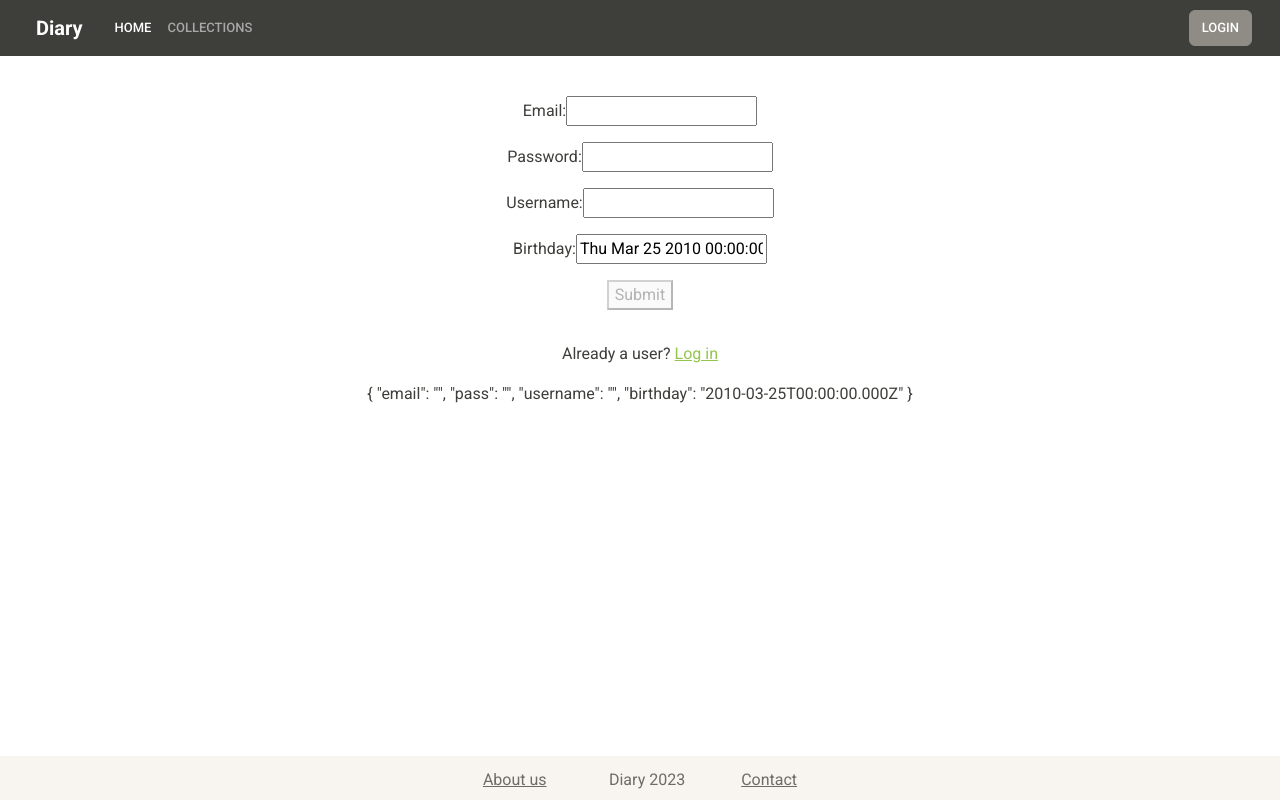
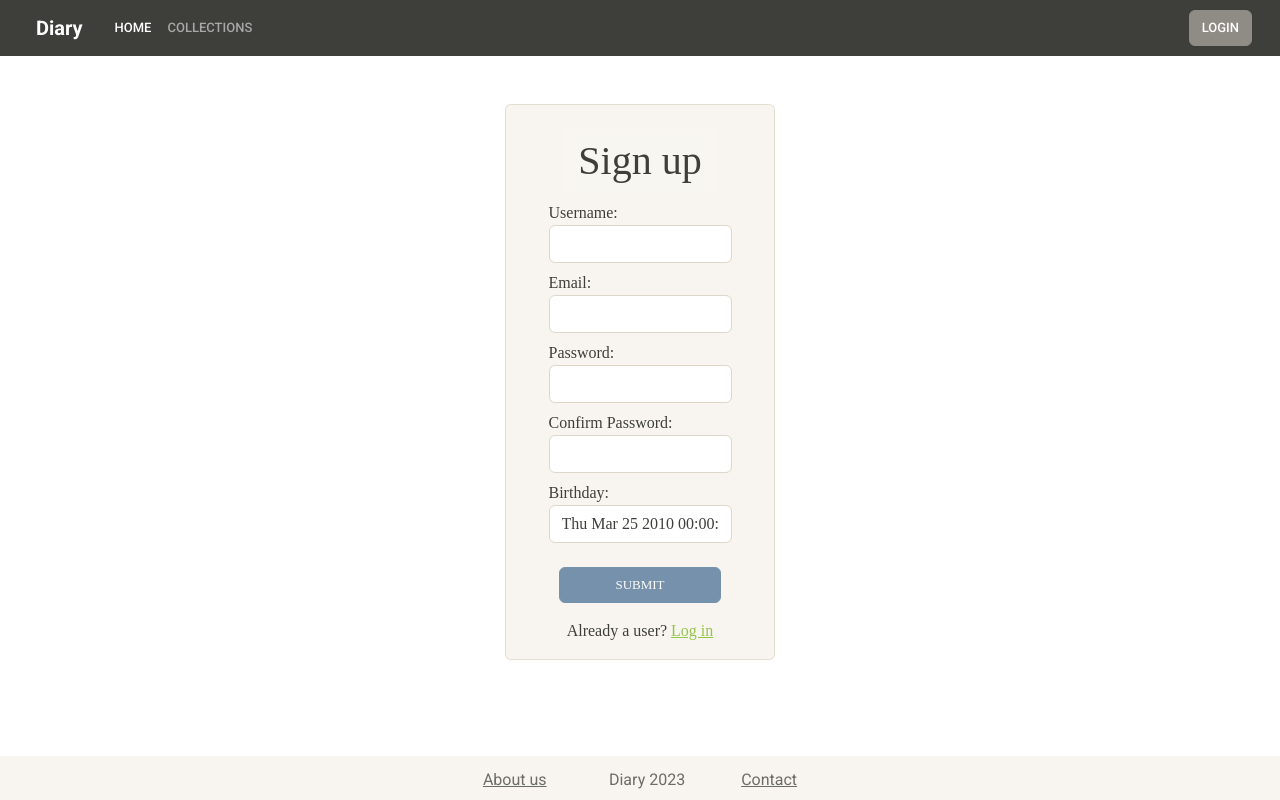
Before and after one commit to RonaldKirk443/diary-frontend, an Angular app: page /register in a window 1280 px wide. Built offline with nearby package versions, Linux system fonts and the light colour scheme.

Commit message:
Registration design start

```diff
--- a/src/app/pages/login/login.component.html
+++ b/src/app/pages/login/login.component.html
@@ -8,7 +8,7 @@
         <div class="inner-addon right-addon">
 
           <span [hidden]="email.valid || email.pristine" data-bs-custom-class="my-popover" data-bs-toggle="popover" data-bs-trigger="hover" data-bs-content="Email cannot be empty." class="bi bi-info-circle"></span>
-          <input [ngClass]="email.valid || email.pristine ? 'goodClass' : 'border-2 border-color'" name="email" class="work-input d-block form-control mb-3" id="email" type="email" placeholder="id=" required [(ngModel)]="login.email" #email="ngModel">
+          <input [ngClass]="email.valid || email.pristine ? 'goodClass' : 'border-2 border-color'" name="email" class="d-block form-control mb-3" id="email" type="email" placeholder="id=" required [(ngModel)]="login.email" #email="ngModel">
 
         </div>
 
@@ -30,6 +30,7 @@
         <input class="form-check-input" type="checkbox" id="remember">
         <label class="form-check-label" for="remember"> Remember me</label>
       </fieldset>
+
       <fieldset class="mb-5 mx-auto col-8 mt-3">
         <button [disabled]="!loginForm.valid" type="submit" class="btn btn-primary col-12">Submit</button>
       </fieldset>
--- a/src/app/pages/register/register.component.css
+++ b/src/app/pages/register/register.component.css
@@ -1,7 +1,23 @@
-.main-form {
-  margin-top: 5vh;
-  display: flex;
-  flex-direction: column;
-  align-items: center;
-  gap: 2vh;
+.reBody {
+  font-family: SansSerif;
+  font-size: 16px;
 }
+
+.border-color {
+  border-color: #d9534f;
+  box-shadow: 0 0 2px 3px #f5b3b0;
+}
+
+.inner-addon {
+  position: relative;
+}
+
+.bi {
+  position: absolute;
+  padding: 4%;
+  color: red;
+}
+
+.right-addon .bi {
+  right: 0px;
+}
--- a/src/app/pages/register/register.component.html
+++ b/src/app/pages/register/register.component.html
@@ -1,46 +1,66 @@
-<form class="main-form" #registerForm="ngForm" (ngSubmit)="registerUser()">
+<div class="reBody row w-100 m-0 mt-5 h-100 container-fluid">
+  <div class="mx-auto col-12 col-sm-12 col-md-8 col-lg-6 col-xl-6">
 
-  <div class="email-div">
-    <label>Email: </label>
-    <input name="email" required [(ngModel)]="user.email" #email="ngModel">
+    <form class="card bg-light col-12 col-sm-12 col-md-8 col-lg-7 col-xl-6 d-flex container-fluid flex-column align-items-center table-responsive" #registerForm="ngForm" (ngSubmit)="registerUser()">
+
+      <h1 class="card-header border-0 text-center login mt-4">Sign up</h1>
+
+      <fieldset class="username-div col-9 mb-2">
+        <label for="username" class="mt-2">Username: </label>
+
+        <div class="inner-addon right-addon">
+
+          <span [hidden]="username.valid || username.pristine" data-bs-custom-class="my-popover" data-bs-toggle="popover" data-bs-trigger="hover" data-bs-content="Username cannot be empty." class="bi bi-info-circle"></span>
+          <input [ngClass]="username.valid || username.pristine ? 'goodClass' : 'border-2 border-color'" class="d-block form-control" name="username" id="username" required [(ngModel)]="user.username" #username="ngModel">
+
+        </div>
+      </fieldset>
+
+      <fieldset class="email-div col-9 mb-2">
+        <label for="email">Email: </label>
+        <input class="d-block form-control" id="email" name="email" required [(ngModel)]="user.email" #email="ngModel">
         <div [hidden]="email.valid || email.pristine"
              class="alert alert-danger">
           Email can't be empty
         </div>
-  </div>
-  <div class="pass-div">
-    <label>Password: </label>
-    <input name="pass" required ngModel #pass="ngModel">
+      </fieldset>
+
+      <fieldset class="pass-div col-9 mb-2">
+        <label for="password">Password: </label>
+        <input class="d-block form-control" id="password" name="pass" required ngModel #pass="ngModel">
         <div [hidden]="pass.valid || pass.pristine"
              class="alert alert-danger">
           Password can't be empty
         </div>
+      </fieldset>
+
+      <fieldset class="confPass-div col-9 mb-2">
+        <label for="cPass">Confirm Password: </label>
+        <input class="d-block form-control" id="cPass" name="confirmPass" required ngModel #confirmPass="ngModel">
+        <div [hidden]="confirmPass.valid || confirmPass.pristine"
+             class="alert alert-danger">
+          Password can't be empty
         </div>
-  <div class="username-div">
-    <label>Username: </label>
-    <input name="username" required [(ngModel)]="user.username" #username="ngModel">
-    <div [hidden]="username.valid || username.pristine"
-         class="alert alert-danger">
-      Username can't be empty
-    </div>
-  </div>
-  <div class="birthday-div">
-    <label>Birthday: </label>
-    <input name="birthday" value="2010-3-25" required [(ngModel)]="user.birthday" #birthday="ngModel">
+      </fieldset>
+
+      <fieldset class="birthday-div col-9 mb-2">
+        <label for="birthdate">Birthday: </label>
+        <input class="d-block form-control" id="birthdate" name="birthday" value="2010-3-25" required [(ngModel)]="user.birthday" #birthday="ngModel">
         <div [hidden]="birthday.valid || birthday.pristine"
              class="alert alert-danger">
           Username can't be empty
         </div>
-  </div>
-  <div>
-    <button [disabled]="!registerForm.form.valid" type="submit">Submit</button>
-  </div>
+      </fieldset>
+
+      <fieldset class="mb-3 mx-auto col-8 mt-3">
+        <button [disabled]="!registerForm.form.valid" class="btn btn-primary col-12" type="submit">Submit</button>
+      </fieldset>
       <div></div>
-  <div class="login">
+      <div class="login mb-3">
         Already a user?
         <a routerLink="/login">Log in</a>
       </div>
-  <div>
-    {{ registerForm.value | json}}
+    </form>
+
   </div>
-</form>
+</div>
```
Lines whose indentation alone changed are shown as unchanged.
